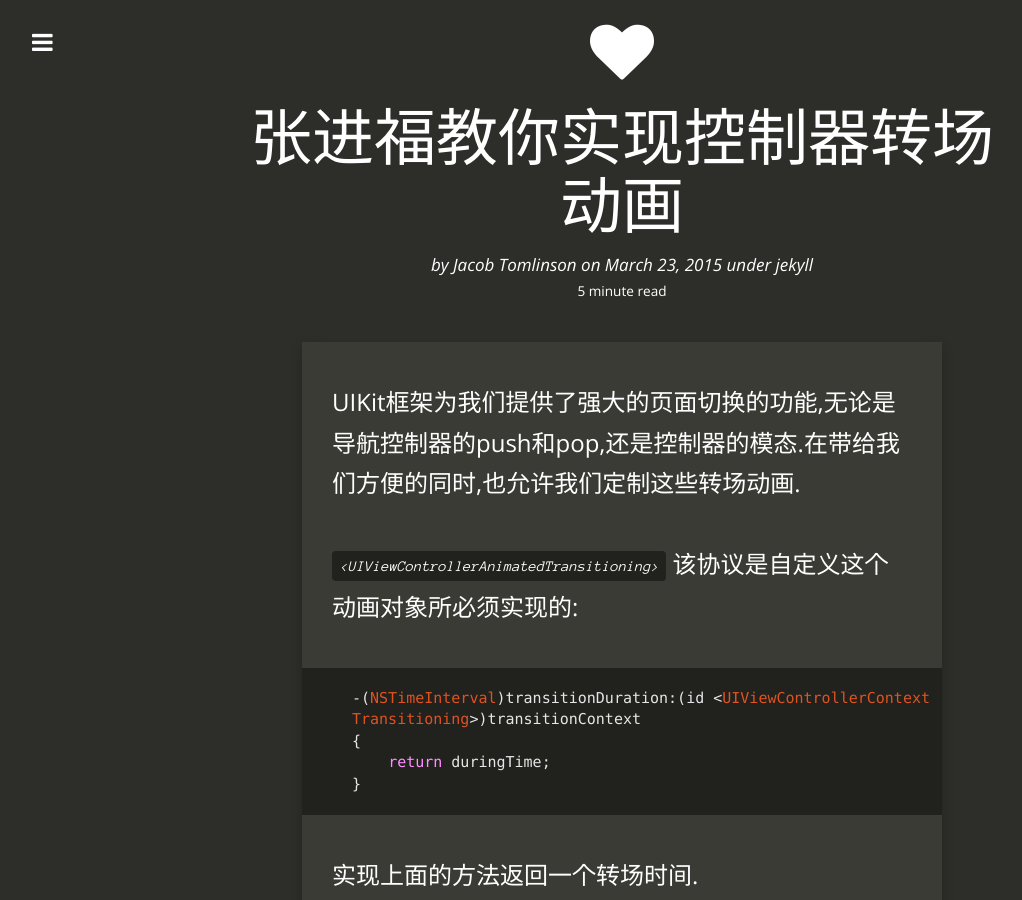
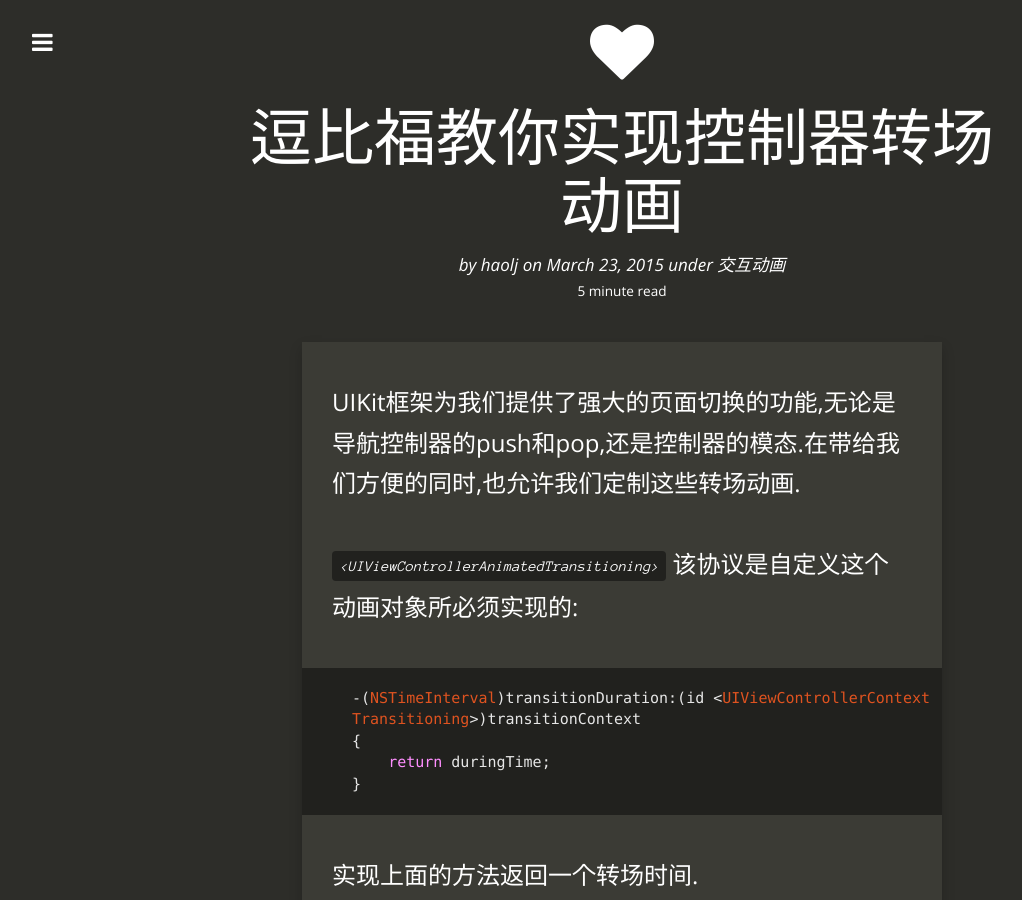
Before and after one commit to JGDU/JGDU.github.io, a Jekyll site: the page built from _posts/2015-12-25-PushAndPopTransitions.md, in a window 1280 px wide and 900 px high. Shown: the whole window, without its empty margins (18-1040 px from the left). Built offline with Jekyll 4.4.1, drawn with Linux system fonts in a browser that asks for light colours; nearby versions of some CDN libraries; Markdown is read by kramdown in place of the engine named in the settings; comment, search, counter and statistics services are not loaded.

Commit message:
修改标题

```diff
--- a/_posts/2015-12-25-PushAndPopTransitions.md
+++ b/_posts/2015-12-25-PushAndPopTransitions.md
@@ -1,10 +1,10 @@
 ---
 layout:     post
-title:      张进福教你实现控制器转场动画
+title:      逗比福教你实现控制器转场动画
 date:       2015-03-23 15:31:19
-author:     Jacob Tomlinson
-summary:    Carte Noire is a dark blog theme for Jekyll focusing on a clear reading experience.
-categories: jekyll
+author:     haolj
+summary:
+categories: 交互动画
 thumbnail:  heart
 tags:
  - welcome
```
